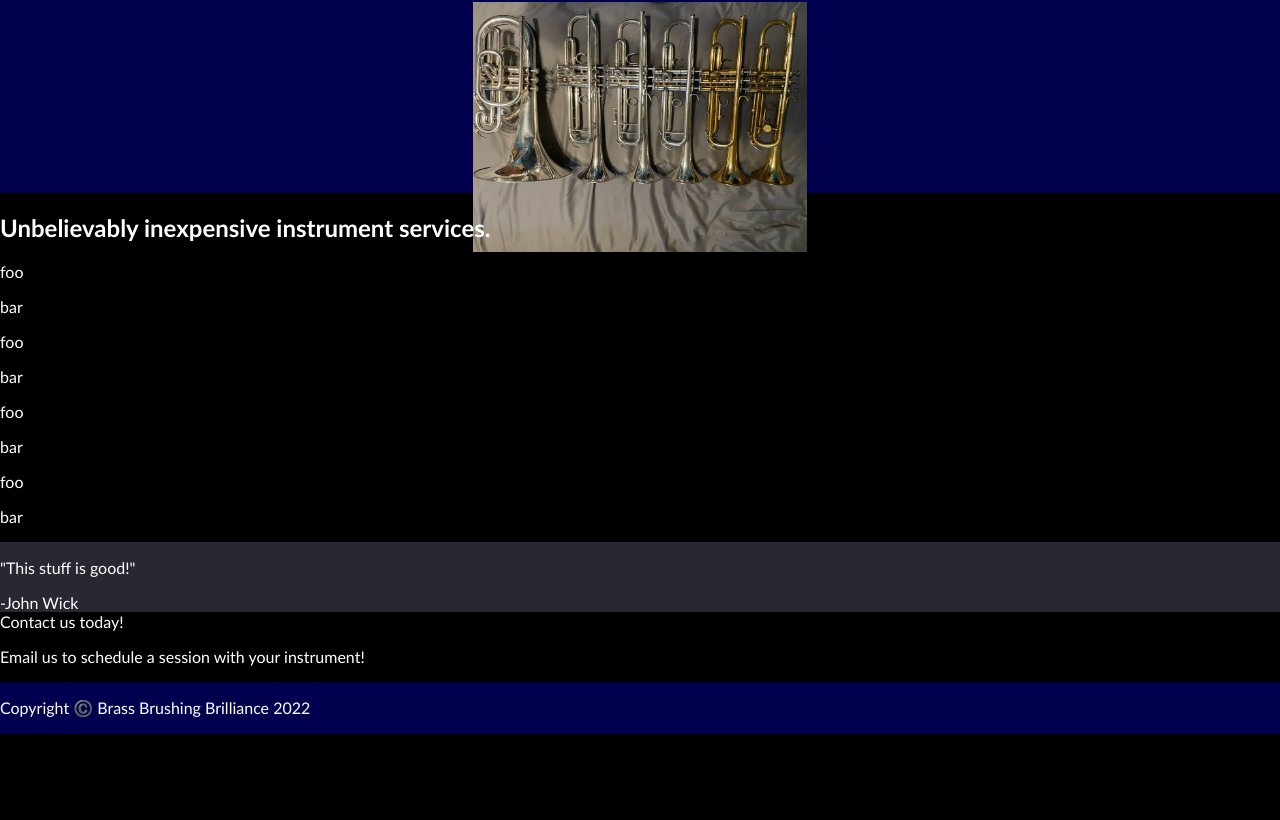
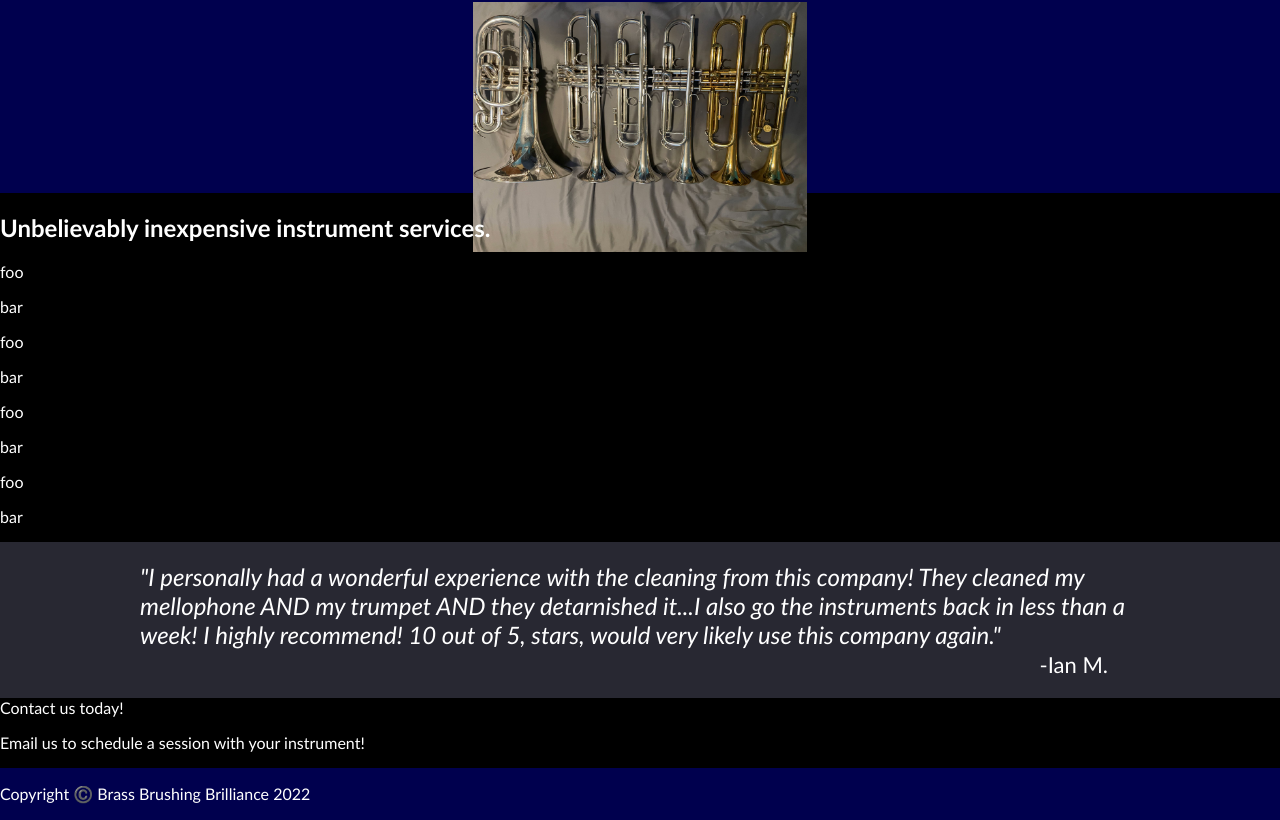
Before and after one commit to matthew55/landing-page, a plain HTML site: page index.html in a window 1280 px wide. Shown: the part 323-1143 px from the top of the page. Before the commit the page ends 1057 px from the top, so only its background shows below. Drawn offline with Linux system fonts and the light colour scheme.

Commit message:
Format review element layout

```diff
--- a/index.html
+++ b/index.html
@@ -69,10 +69,12 @@
     </div>
 
     <div class="reviews">
-        <p class="quote">
-          "This stuff is good!"
+      <div class="reviews-container">
+        <p class="reviews-quote">
+          <em>"I personally had a wonderful experience with the cleaning from this company! They cleaned my mellophone AND my trumpet AND they detarnished it...I also go the instruments back in less than a week! I highly recommend! 10 out of 5, stars, would very likely use this company again."</em>
         </p>
-        <div class="quote-name">-John Wick</div>
+        <div class="reviews-name">-Ian M.</div>
+      </div>
     </div>
 
     <div class="signup">
--- a/styles/styles.css
+++ b/styles/styles.css
@@ -108,4 +108,26 @@ a {
 
 .reviews {
   background: rgb(40, 40, 50);
+  padding: 20px;
+  display: flex;
+  justify-content: center;
 }
+
+.reviews-container {
+  max-width: 1000px;
+  display: flex;
+  flex-direction: column;
+  gap: 2px;
+}
+
+.reviews-quote {
+  margin: 0;
+  align-self: center;
+  font-size: 24px;
+}
+
+.reviews-name {
+  font-size: 22px;
+  margin-right: 32px;
+  align-self: flex-end;
+}
```
